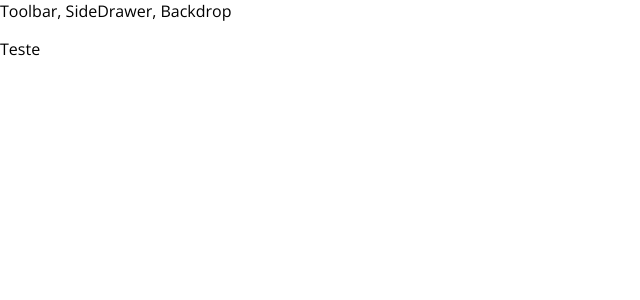
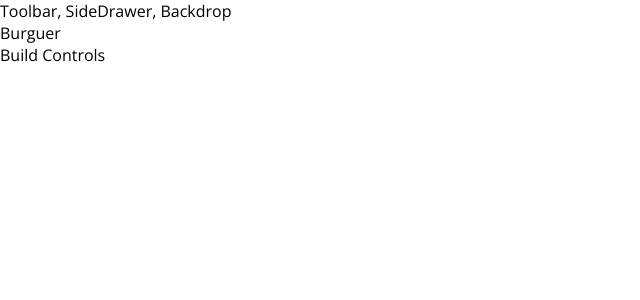
Before and after one commit to KaiqueMunhoz/burguer-builder, a React app: page / in a window 1280 px wide. Shown: the top 300 px of the page, without its empty margins (0-640 px from the left). Built offline with nearby package versions, Linux system fonts and the light colour scheme.

Commit message:
Feat: Use the container

```diff
--- a/src/App.js
+++ b/src/App.js
@@ -1,11 +1,12 @@
 import React, { Component } from 'react';
 import Layout from './components/Layout'
+import BurguerBuilder from './containers/BurguerBuilder'
 
 class App extends Component {
   render() {
     return (
       <Layout>
-        <p>Teste</p>
+        <BurguerBuilder />
       </Layout>
     );
   }
```
